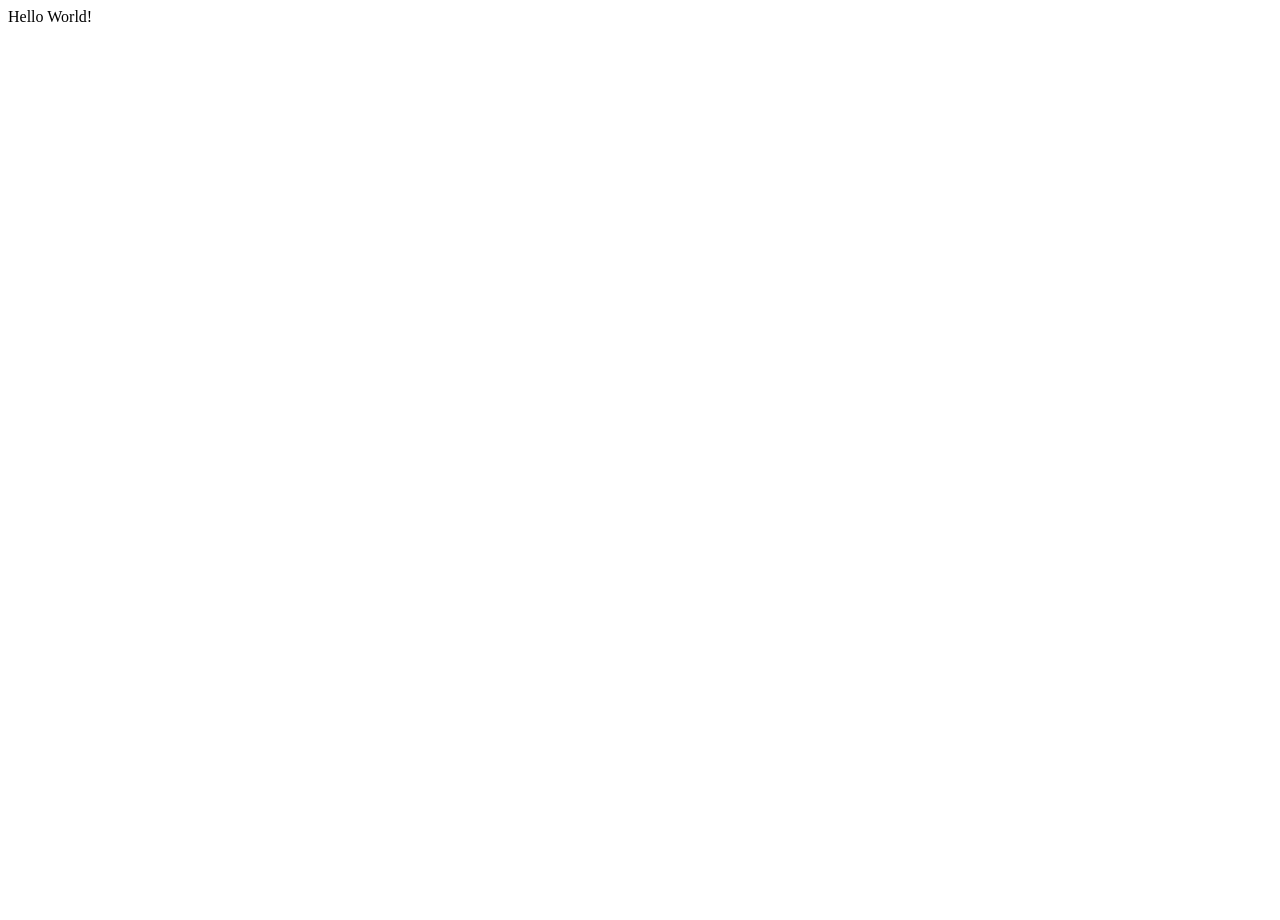
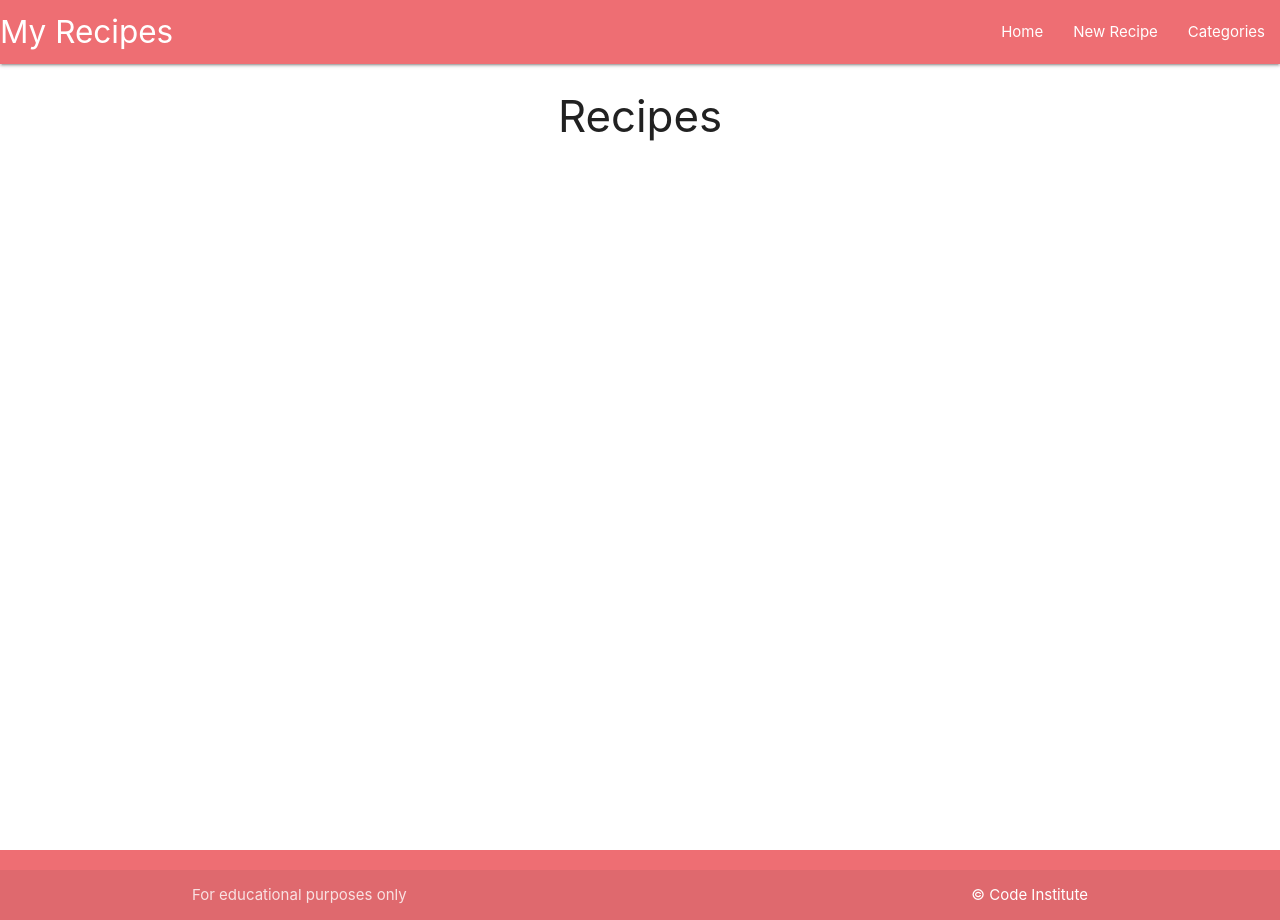
Before and after one commit to AlexandraEL9/plant-app-trial, a Flask app: page / in a window 1280 px wide. Before the commit the page is almost empty. Run offline with Flask 2, Linux system fonts and the light colour scheme; some libraries are stand-ins or nearby versions.

Commit message:
add header/ navbar and footer to base html template and create recipes page

```diff
--- a/plantapp/routes.py
+++ b/plantapp/routes.py
@@ -5,4 +5,4 @@ from plantapp.models import Category, Recipe
 
 @app.route("/")
 def home():
-    return render_template("base.html")
+    return render_template("recipes.html")
--- /dev/null
+++ b/plantapp/static/css/style.css
@@ -0,0 +1,9 @@
+body {
+    display: flex;
+    min-height: 100vh;
+    flex-direction: column;
+}
+
+main {
+    flex: 1 0 auto;
+}
--- /dev/null
+++ b/plantapp/static/js/script.js
@@ -0,0 +1,5 @@
+document.addEventListener("DOMContentLoaded", function() {
+    // sidenav initialization
+    let sidenav = document.querySelectorAll(".sidenav");
+    M.Sidenav.init(sidenav);
+});
--- a/plantapp/templates/base.html
+++ b/plantapp/templates/base.html
@@ -4,12 +4,52 @@
     <meta charset="UTF-8">
     <meta http-equiv="X-UA-Compatible" content="IE=edge">
     <meta name="viewport" content="width=device-width, initial-scale=1.0">
+    <link rel="stylesheet" href="https://cdnjs.cloudflare.com/ajax/libs/font-awesome/6.1.1/css/all.min.css"
+        integrity="sha512-KfkfwYDsLkIlwQp6LFnl8zNdLGxu9YAA1QvwINks4PhcElQSvqcyVLLD9aMhXd13uQjoXtEKNosOWaZqXgel0g==" crossorigin="anonymous" referrerpolicy="no-referrer" type="text/css">
+    <link rel="stylesheet" href="https://cdnjs.cloudflare.com/ajax/libs/materialize/1.0.0/css/materialize.min.css" type="text/css">
+    <link rel="stylesheet" href="{{ url_for('static', filename='css/style.css') }}" type="text/css">
     <title>plantapp
     </title>
 </head>
 <body>
+    <header>
+        <!-- top navbar -->
+        <nav class="">
+            <div class="nav-wrapper">
+            <a href="{{ url_for('home') }}" class="brand-logo">My Recipes</a>
+            <a href="#" data-target="mobile-demo" class="sidenav-trigger"><i class="fas fa-bars"></i></a>
+            <ul class="right hide-on-med-and-down">
+                <li><a href="{{ url_for('home') }}">Home</a></li>
+                <li><a href="">New Recipe</a></li>
+                <li><a href="">Categories</a></li>
+            </ul>
+            </div>
+        </nav>
 
-    Hello World!
+        <!-- mobile sidenav -->
+        <ul class="sidenav" id="mobile-demo">
+            <li><a href="{{ url_for('home') }}">Home</a></li>
+            <li><a href="">New RecipeS</a></li>
+            <li><a href="">Categories</a></li>
+        </ul>
+    </header>
 
+    <main class="container">
+        {% block content %}
+        {% endblock %}
+    </main>
+
+    <footer class="page-footer">
+        <div class="footer-copyright">
+            <div class="container">
+                For educational purposes only
+                <a class="white-text right" href="https://codeinstitute.net" target="_blank">&copy; Code Institute</a>
+            </div>
+        </div>
+    </footer>
+
+    <script src="https://code.jquery.com/jquery-3.6.0.min.js" integrity="sha256-/xUj+3OJU5yExlq6GSYGSHk7tPXikynS7ogEvDej/m4=" crossorigin="anonymous"></script>
+    <script src="https://cdnjs.cloudflare.com/ajax/libs/materialize/1.0.0/js/materialize.min.js"></script>
+    <script src="{{ url_for('static', filename='js/script.js') }}"></script>
 </body>
 </html>
--- /dev/null
+++ b/plantapp/templates/recipes.html
@@ -0,0 +1,6 @@
+{% extends "base.html" %}
+{% block content %}
+
+<h3 class="center-align">Recipes</h3>
+
+{% endblock %}
```
